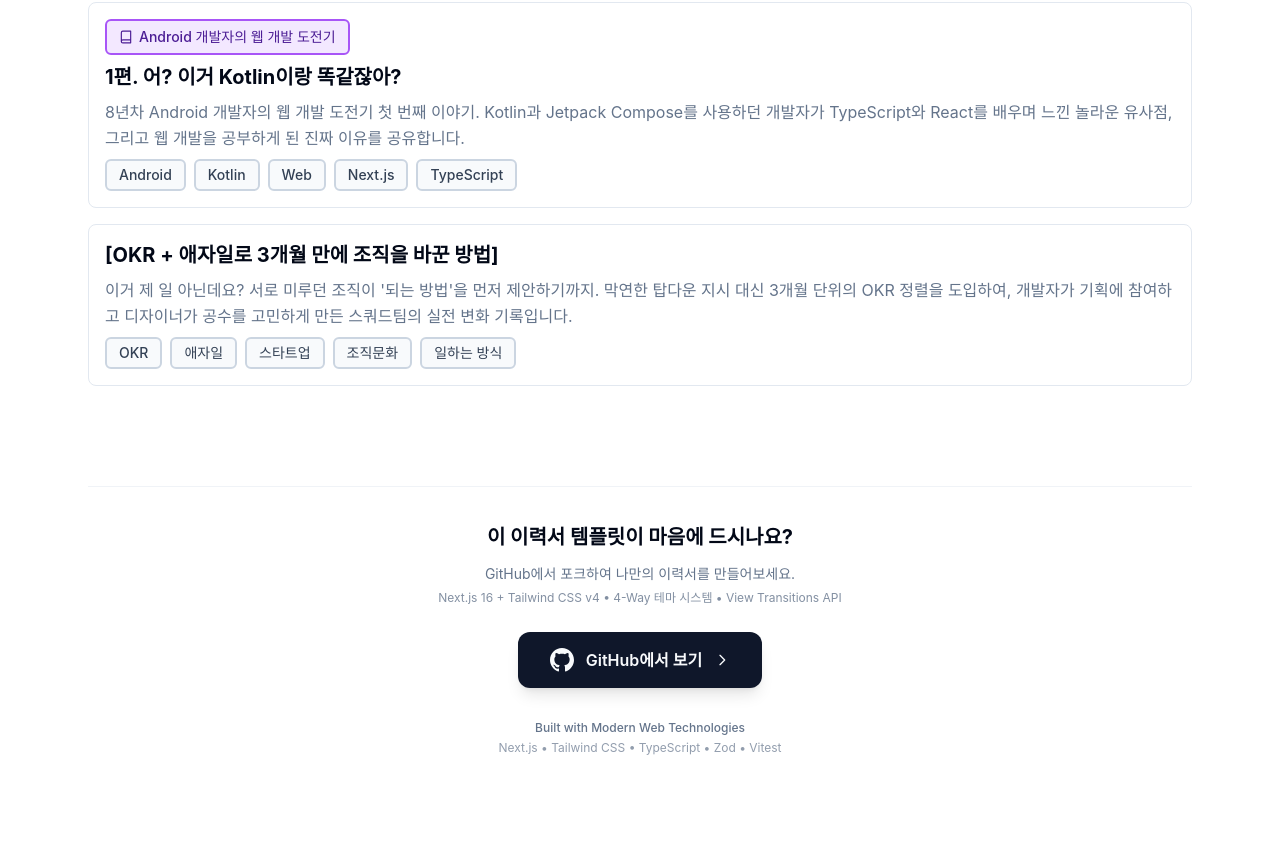
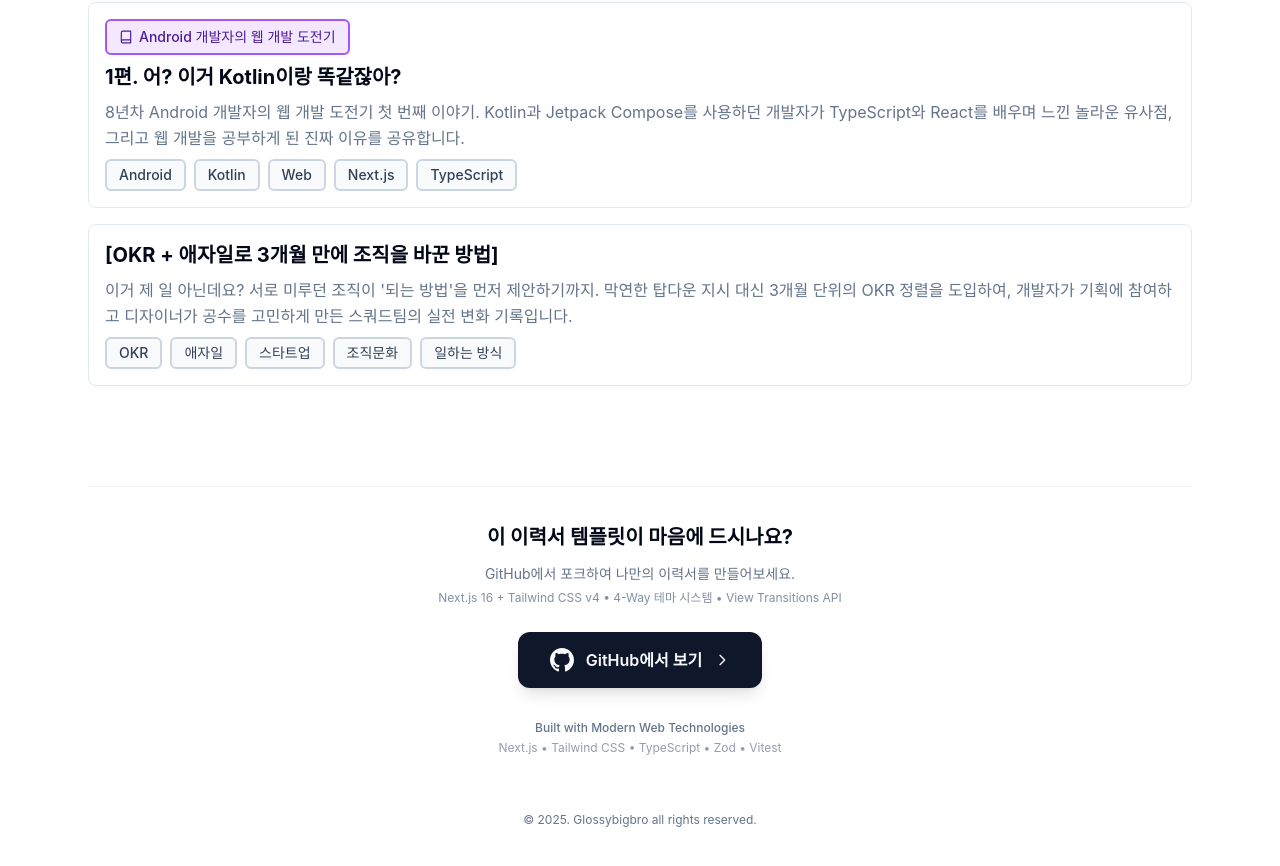
Before and after one commit to glossybigbro/glossybigbro.github.io, a Next.js app: page / in a window 1280 px wide. Shown: the part 7507-8373 px from the top of the page. Before the commit the page ends 8303 px from the top, so only its background shows below. Built offline with nearby package versions, Linux system fonts and the light colour scheme; a web font is replaced by a local one.

Commit message:
feat: Footer에 저작권 표시 추가

```diff
--- a/src/features/footer/components/FooterSection.tsx
+++ b/src/features/footer/components/FooterSection.tsx
@@ -60,6 +60,11 @@ export function Footer() {
                         <p className="font-medium">{t('footer.builtWith')}</p>
                         <p className="opacity-70">{t('footer.techStack')}</p>
                     </div>
+
+                    {/* 저작권 표시 */}
+                    <div className="pt-8 text-xs text-muted-foreground">
+                        <p>© {new Date().getFullYear()}. Glossybigbro all rights reserved.</p>
+                    </div>
                 </div>
             </div>
         </footer>
```
